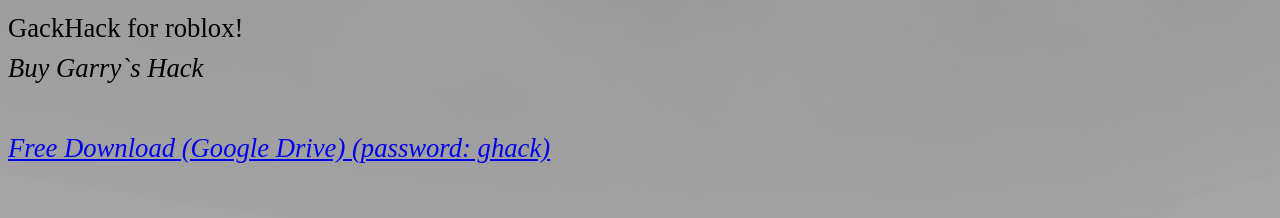
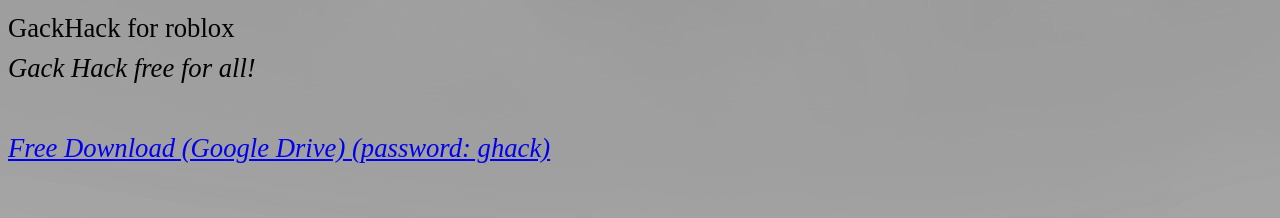
Before and after one commit to teryashow/garryshackpage, a plain HTML site: page index.html in a window 1280 px wide. Shown: the top 218 px of the page. Drawn offline with Linux system fonts and the light colour scheme.

Commit message:
Update index.html

```diff
--- a/index.html
+++ b/index.html
@@ -6,9 +6,8 @@
 	<link href="styles.css" rel="stylesheet" type="text/css">
 	</head>
 	<body>
-	<a>GackHack for roblox!</a>
-	<br><em>Buy Garry`s Hack</em></br>
-	</a>
+	GackHack for roblox
+	<br><em>Gack Hack free for all!</em></br>
 	<br><a href="https://drive.google.com/file/d/1Yw4J01wMEZ2qh74XVgz06_E3M6CmXQAs/view?usp=sharing">
 	<em>Free Download (Google Drive) (password: ghack)</em>
 	</a></br>
```
